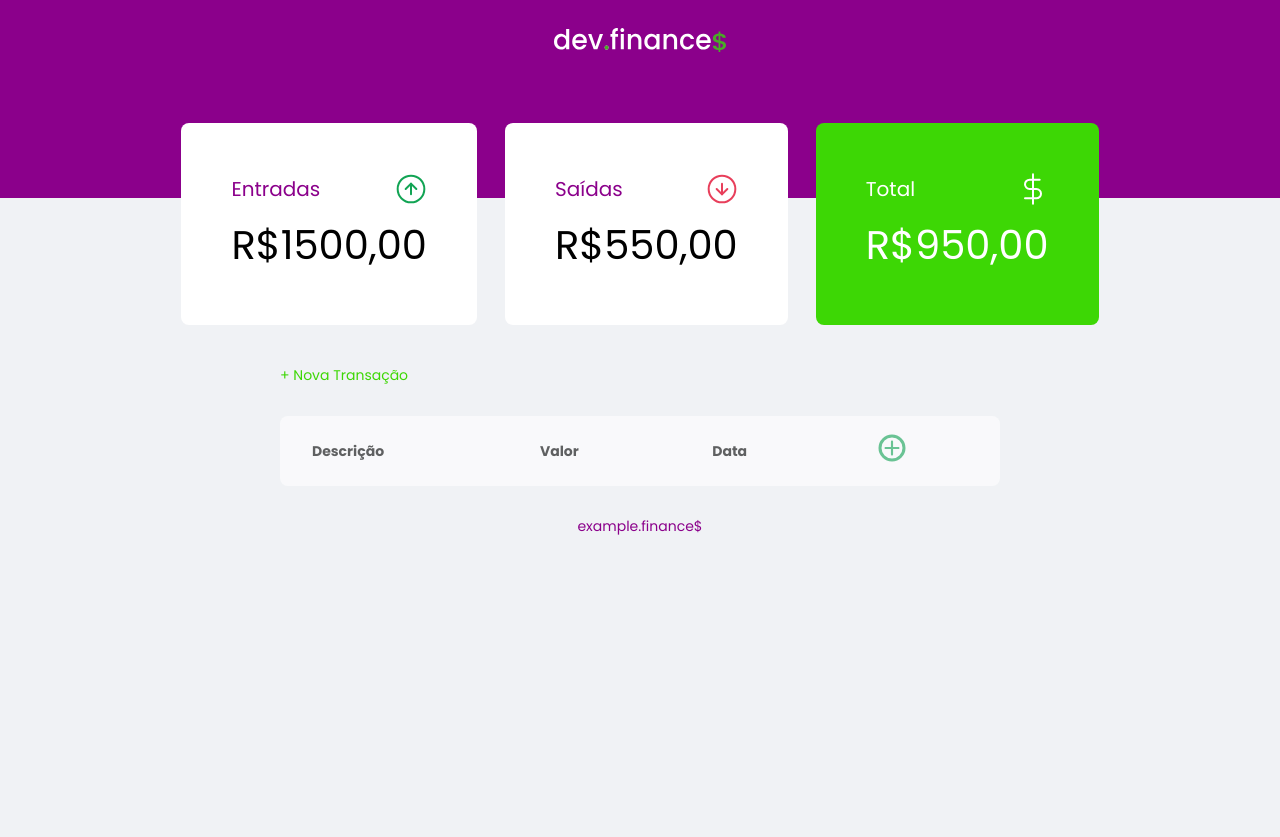
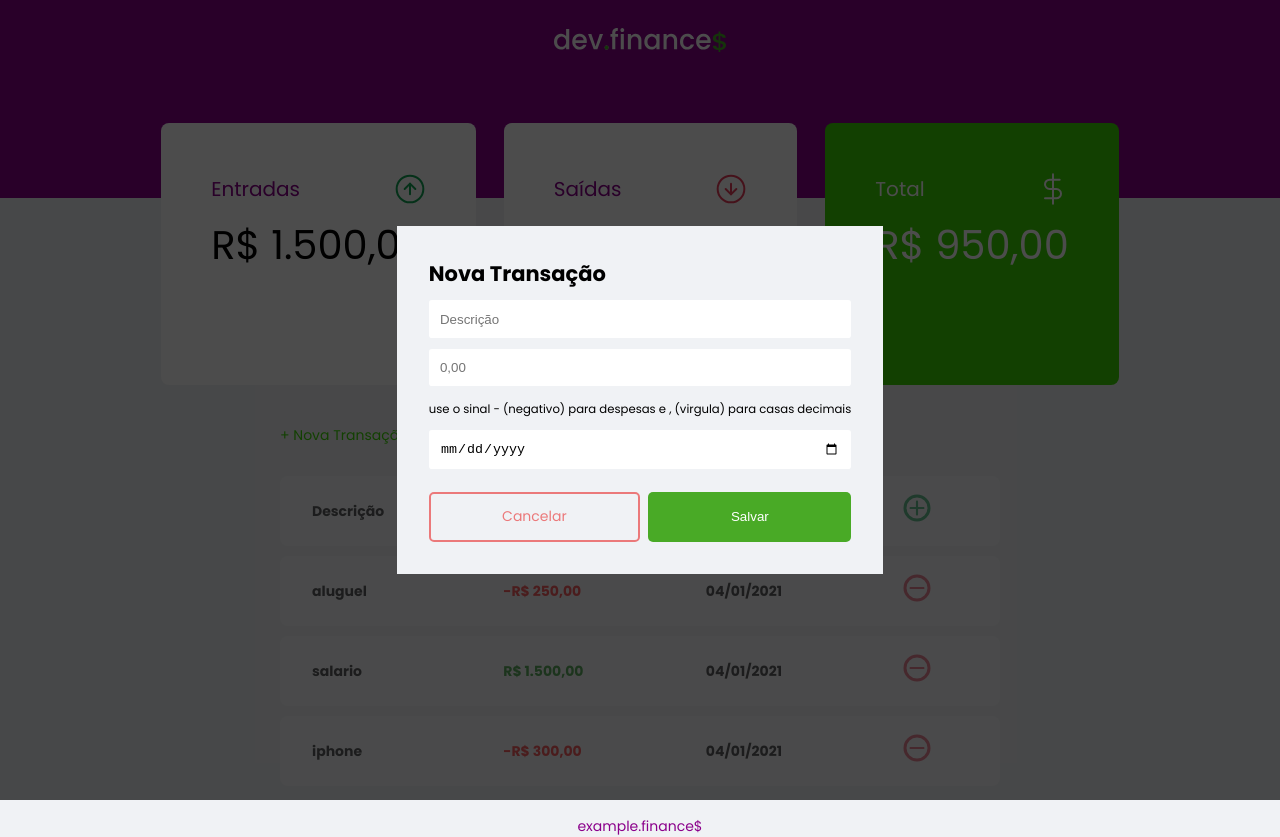
Before and after one commit to henriquedantass/Maratona-Discover, a plain HTML site: page Maratona Discover/index.html in a window 1280 px wide. Both pictures are taken after a click on the link "+ Nova Transação". Before the commit the page ends 800 px from the top, so only its background shows below. Drawn offline with Linux system fonts and the light colour scheme.

Commit message:
adição de objetos e metodos para incomes, expenses e total

```diff
--- a/Maratona Discover/dev.js
+++ b/Maratona Discover/dev.js
@@ -17,16 +17,12 @@
 // QUE TROCA CLASSES EXISTENTES
 
 const Modal = {
-    open () {
-        document.querySelector('.modal-overlay').classList.add('active');
+    toggle () {
+        document.querySelector('.modal-overlay').classList.toggle('active')
     },
-
-    close () {
-        document.querySelector('.modal-overlay').classList.remove('active');
-    }
 }
 
-const transcactions = [{
+const transactions = [{
     id: 1,
     description: 'aluguel',
     amount: -25000,
@@ -48,14 +44,36 @@ const transcactions = [{
 ]
 
 const Transaction = {
+    all: transactions,
     incomes () {
-        // calcular as entradas
+        let income = 0;
+        // calcular as entradas, para isso eu devo:
+        // pegar todas as transações,
+        Transaction.all.forEach(function(transaction) {
+            // para cada transação, verificar quais são maior que 0 (positivas)
+            if (transaction.amount > 0) {
+                 // somar a uma varíavel e retorna-la
+                income = income = transaction.amount;
+            }
+        })
+        return income;
     },
     expenses () {
-        //calcular as saídas
+        let expense = 0;
+        // calcular as saídas, para isso eu devo:
+        // pegar todas as transações,
+        Transaction.all.forEach(function(transaction) {
+            // para cada transação eu verifico quais saõ menores que 0 (negativas)
+            if (transaction.amount < 0) {
+                // somo a uma variavel e retorno ela.
+                expense = expense + transaction.amount;
+            }
+        })
+        return expense;
     },
     total () {
-        // entradas - saídas
+       // subtrair as entradas das saidas
+       return Transaction.incomes() + Transaction.expenses()
     },
 }
 
@@ -65,29 +83,53 @@ const Transaction = {
 
 const DOM = {
     // CONTAINER DAS TRANSAÇÕES  OU SEJA, ONDE ESTÃO AS TABELAS DAS TRANSAÇÕES.
-    transactionsContainer = document.querySelector('#data-table tbody'),
-
+    transactionsContainer: document.querySelector('#data-table tbody'),
     // APÓS CRIAR DEFINIR O CONTAINER DAS TRANSAÇÕES, COM O MÉTODO DE ADICIONARR TRANSAÇÕES
-    // É CRIADO O TR (LINHA DA COLUNA) E ADICIONADO O HTML NELA POR MEIO DO "innerHTML", APÓS ISSO, O CONTAINER
-    // RECEBE O TR POR MEIO DO "appendChild."
+    // É CRIADO O TR (LINHA DA COLUNA) E ADICIONADO O HTML NELA POR MEIO DO "innerHTML", APÓS ISSO, O CONTAINER RECEBE O TR POR MEIO DO "appendChild."
     addTransaction (transaction, index) {
-
         const tr = document.createElement('tr')
         tr.innerHTML = DOM.innerHTMLTransaction(transaction)
         DOM.transactionsContainer.appendChild(tr)
     },
-    innerHTMLTransaction () {
+    innerHTMLTransaction (transaction) {
         CSSclass = transaction.amount > 0 ? "income" : "expense"
-      const html = `
+        const amount = Utils.formatCurrency(transaction.amount)
+         const html = `
             <td class="description">${transaction.description}</td>
-            <td class="${CSSclass}">${transaction.amount}</td>
+            <td class="${CSSclass}">${amount}</td>
             <td class="date">${transaction.date}</td>
             <td><img src="/Maratona Discover/assets/minus.svg" alt="Remover Transação"></td>
-    `
-    return html
+        `
+        return html
+    },
+
+    updateBalance () {
+        // selecionar os elementos no HTML e trocar as informações pelo JS.
+        // o Utils é utilizado para formatar os números na moeda brasileira.
+        document.getElementById('incomeDisplay').innerHTML = Utils.formatCurrency(Transaction.incomes())
+        document.getElementById('expenseDisplay').innerHTML = Utils.formatCurrency(Transaction.expenses())
+        document.getElementById('totalDisplay').innerHTML = Utils.formatCurrency(Transaction.total())
     },
 }
+const Utils = {
+
+    // METODO PARA CONVERTER O VALOR EM REAIS//
+   formatCurrency (value) {
+        const signal = Number (value) < 0 ? "-" : ""  // adicionar sinais de subtração
+        value = String(value).replace(/\D/g,"") // transformar o value em string e selecionar os numeros
+        value = Number(value) / 100  // dividir os numeros por 100
+        value = value.toLocaleString('pt-br', {  // função 'toLocaleString' para formatar os valores
+        // no padrão brasileiro.
+            style: "currency",
+            currency: "BRL"
+        })
+        return signal + value // o método retorna o valor convertido e concateia com o signal.
+   },
+}
+
 
 transactions.forEach(function(transaction) {
     DOM.addTransaction(transaction)
 })
+
+DOM.updateBalance()
--- a/Maratona Discover/index.html
+++ b/Maratona Discover/index.html
@@ -24,10 +24,8 @@
                 <h3>
                    <span>Entradas</span>
                    <img src="/Maratona Discover/assets/income.svg" alt="Image Income">
-
-
                 </h3>
-                <p>R$1500,00</p>
+                <p id="incomeDisplay"></p>
 
             </div>
             <div class="card">
@@ -37,7 +35,7 @@
 
 
                  </h3>
-                <p>R$550,00</p>
+                <p id="expenseDisplay"></p>
 
             </div>
             <div class="card total">
@@ -45,13 +43,13 @@
                     <span>Total</span>
                     <img src="/Maratona Discover/assets/total.svg" alt="Image Total">
                  </h3>
-                <p>R$950,00</p>
+                <p id="totalDisplay"></p>
 
             </div>
         </section>
         <section id="transaction">
             <h2 class="sr-only">Transações</h2>
-            <a href="#" onclick="Modal.open()" class="button-new">+ Nova Transação</a>
+            <a  href="#" onclick="Modal.toggle()" class="button-new">+ Nova Transação</a>
             <table id="data-table">
                 <thead>
                     <tr>
@@ -84,7 +82,7 @@
                             <input type="date" id="date" name="date">
                         </div>
                         <div class="input-group actions">
-                            <a href="#" onclick="Modal.close()" class="button-cancel">Cancelar</a>
+                            <a href="#" onclick="Modal.toggle()" class="button-cancel">Cancelar</a>
                             <button>Salvar</button>
                         </div>
                     </form>
@@ -96,7 +94,6 @@
     <footer>
         <p>example.finance$</p>
     </footer>
-
     <script src="/Maratona Discover/dev.js"></script>
 </body>
 
```
